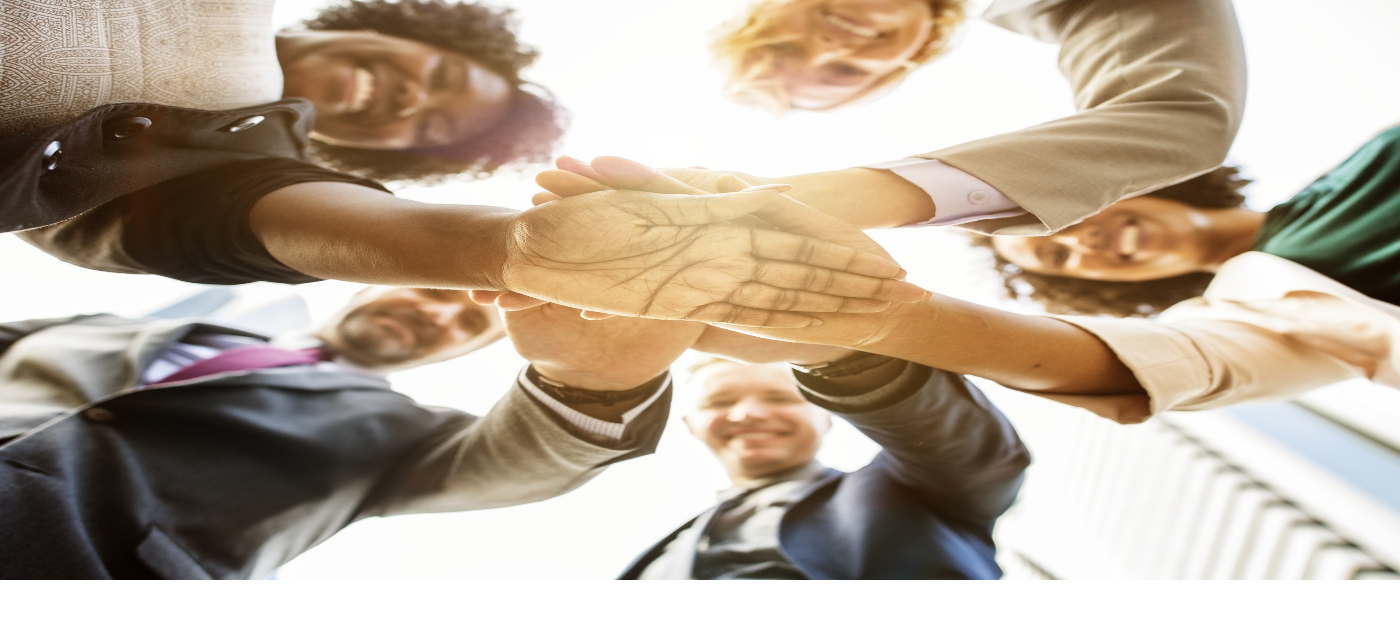
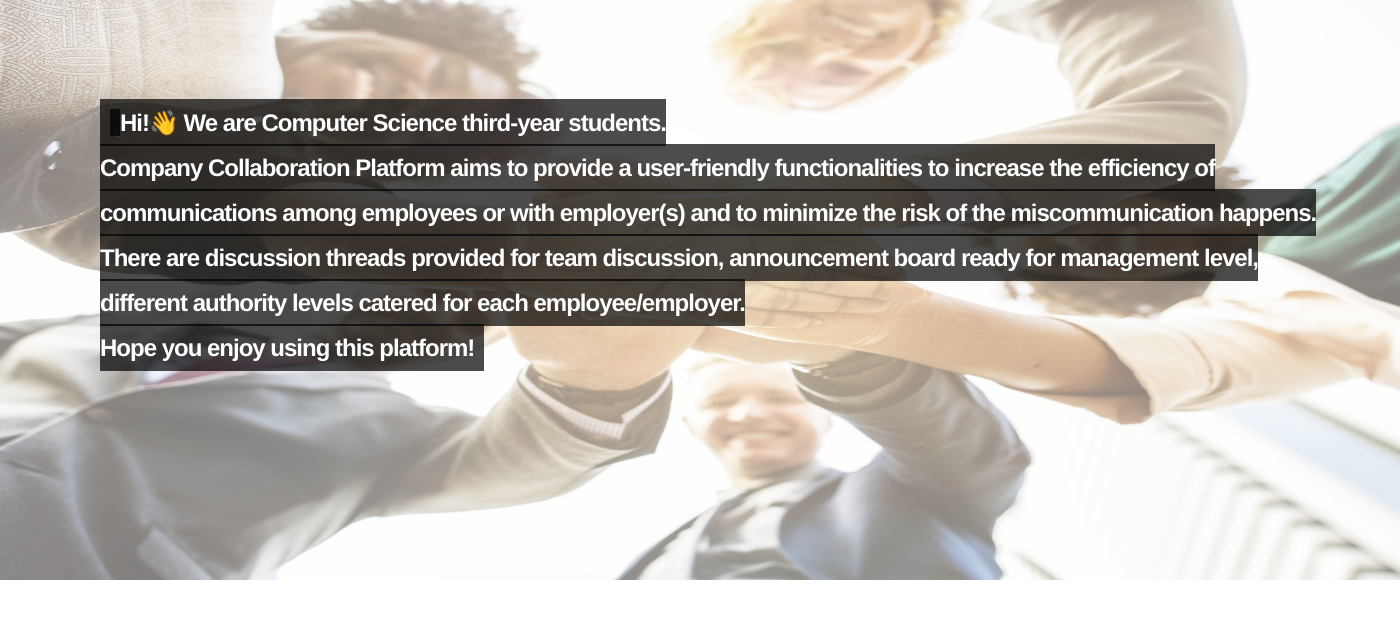
Before and after one commit to xcxgxw/xwxexbxexnxg, a PHP site: page /xwxexbxexnxg/aboutus.php in a window 1400 px wide; the page is wider, and only the part inside the window is pictured. Shown: the part 54-673 px from the top of that part. Run offline with PHP 8.4, Linux system fonts and the light colour scheme.

Commit message:
Description for about us

```diff
--- a/web/aboutus.php
+++ b/web/aboutus.php
@@ -37,7 +37,21 @@
             </nav>
 
                 <div class="center-container">
-                <img src="collab.jpg" class="img-fluid">
+                    <img src="collab.jpg" class="img-back">
+                    <h2>
+                        <span><span class='spacer'></span>
+                        Hi!👋 We are Computer Science third-year students.<br/>
+
+                        Company Collaboration Platform aims to provide a user-friendly functionalities
+                        to increase the efficiency of <br /> communications among employees or
+                        with employer(s) and to minimize the risk of the miscommunication happens.<br/>
+
+                        There are discussion threads provided for team discussion, announcement board ready for management level,<br/>
+                        different authority levels catered for each employee/employer.<br/>
+
+                        Hope you enjoy using this platform!
+                        </span>
+                    </h2>
                 </div>
             </div>
 
--- a/web/design.css
+++ b/web/design.css
@@ -84,6 +84,31 @@
     color: #A41010;
 }
 
-.backgroundImage{
-    /* opacity:0.5; */
+.center-container .img-back {
+    position: relative;
+    opacity: 0.5;
+    width: 100%;
+    height:100%;
+    background-position: center;
+    background-repeat: no-repeat;
+    background-size: cover;
 }
+
+h2 {
+    position: absolute; /* To place the text on the image*/
+    top: 100px; /* The exact location of the text from the top of the image*/
+    left: 100px; /* Other beautification stuff */
+    width: 100%;
+}
+
+span {
+color: white;
+font: bold 24px/45px Helvetica, Sans-Serif;
+letter-spacing: -1px;
+background: rgb(0, 0, 0); /* fallback color */
+background: rgba(0, 0, 0, 0.7); padding: 10px;
+}
+
+h2 span.spacer {
+    padding:0 5px;
+}
```
Also changed, not shown: web/mainPage.php (line endings or trailing spaces). Lines whose indentation alone changed are shown as unchanged.
